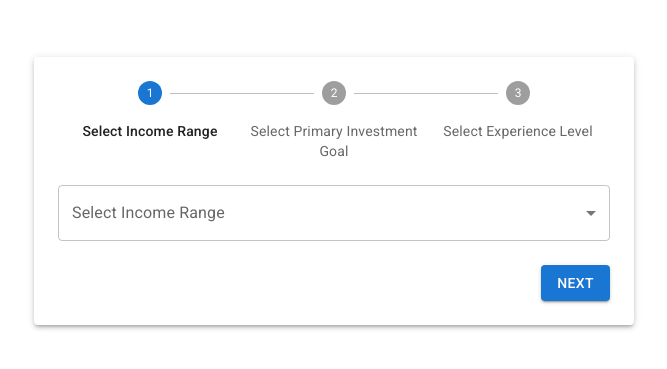
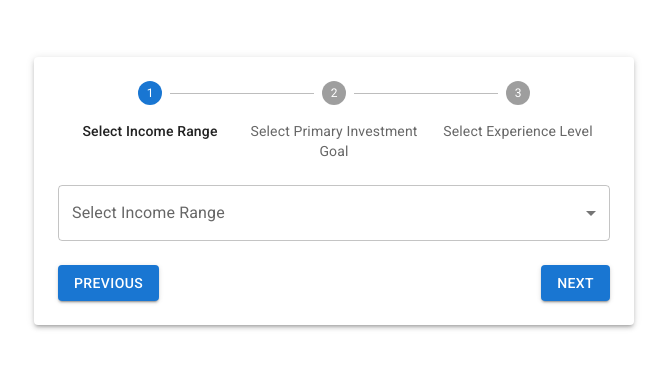
Before and after one commit to gpbaculio/gpflow-challenge, a React (Create React App) app: page / in a window 1280 px wide. Shown: the part 209-578 px from the top of the page, without its empty margins (330-997 px from the left). Built offline with nearby package versions, Linux system fonts and the light colour scheme; the HTML template or start-up script is replaced by a standard one.

Commit message:
add prev btn

```diff
--- a/src/App.tsx
+++ b/src/App.tsx
@@ -44,14 +44,16 @@ function App() {
           <Box mt={3}>
             <IncomeRangeForm />
           </Box>
-          <Box width="100%" display="flex" alignItems="end">
-            <Box
-              component={Button}
-              mt={3}
-              ml="auto"
-              variant="contained"
-              color="primary"
-            >
+          <Box
+            width="100%"
+            display="flex"
+            alignItems="center"
+            justifyContent="space-between"
+          >
+            <Box component={Button} mt={3} variant="contained" color="primary">
+              Previous
+            </Box>
+            <Box component={Button} mt={3} variant="contained" color="primary">
               Next
             </Box>
           </Box>
```
